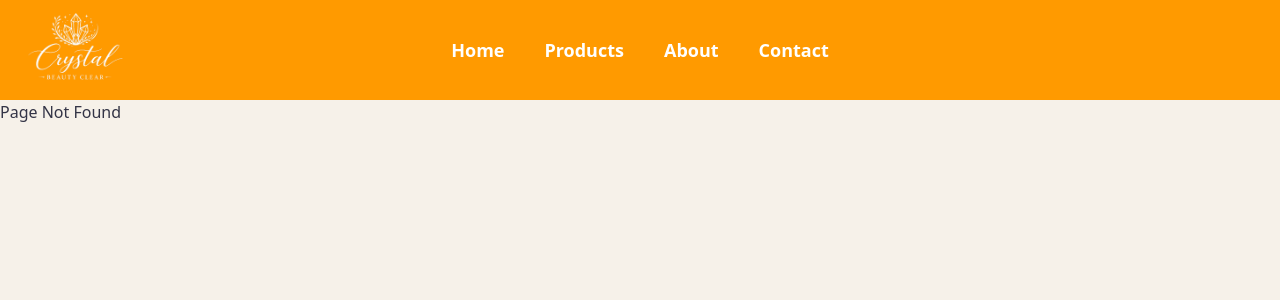
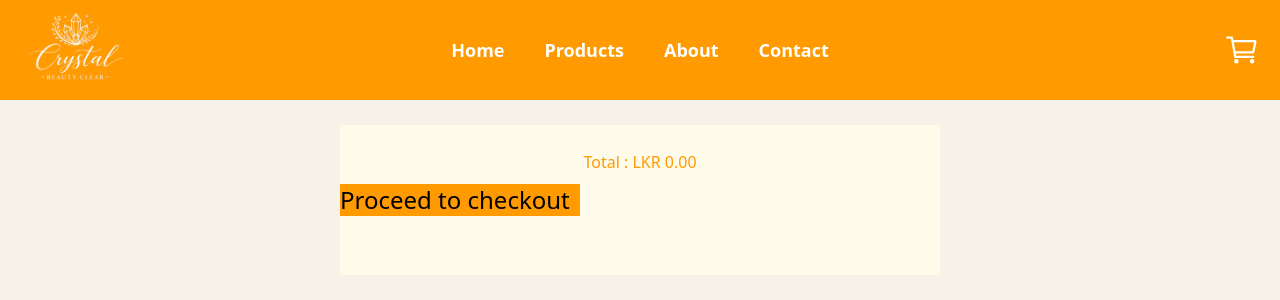
Before and after one commit to VishwaX2004/CBC-frontend, a React (Vite) app: page /cart in a window 1280 px wide. Before the commit this address had no page. Shown: the top 300 px of the page. Built offline with nearby package versions, Linux system fonts and the light colour scheme.

Commit message:
Cart Page Created ❤️👍

```diff
--- a/src/Pages/Admin/productOverview.jsx
+++ b/src/Pages/Admin/productOverview.jsx
@@ -4,6 +4,7 @@ import toast from "react-hot-toast";
 import { useParams } from "react-router-dom";
 import { Loader } from "../../components/loader";
 import ImageSlider from "../../components/imageSlider";
+import { AddtoCart, LoadCart } from "../../Utils/cart";
 
 export default function ProductOverView() {
     const params = useParams();
@@ -92,10 +93,15 @@ export default function ProductOverView() {
 
                         {/* Action Buttons */}
                         <div className="w-full flex gap-3 mt-3">
-                            <button className="flex-1 h-[46px] rounded-2xl bg-accent text-white font-semibold tracking-wide shadow-md hover:shadow-lg hover:scale-[1.02] transition-all">
+                            <button onClick={() => {
+                                AddtoCart(product, 1)
+                                toast.success("Added to Cart Successfully")
+                            }} className="flex-1 h-[46px] rounded-2xl bg-accent text-white font-semibold tracking-wide shadow-md hover:shadow-lg hover:scale-[1.02] transition-all">
                                 Add to Cart
                             </button>
-                            <button className="flex-1 h-[46px] rounded-2xl border-2 border-accent text-accent font-semibold tracking-wide hover:bg-accent hover:text-white hover:scale-[1.02] transition-all">
+                            <button onClick={()=>{
+                                console.log(LoadCart())
+                            }} className="flex-1 h-[46px] rounded-2xl border-2 border-accent text-accent font-semibold tracking-wide hover:bg-accent hover:text-white hover:scale-[1.02] transition-all">
                                 Buy Now
                             </button>
                         </div>
--- a/src/Pages/HomePage.jsx
+++ b/src/Pages/HomePage.jsx
@@ -3,6 +3,7 @@ import Header from "../components/header";
 import AdminPage from "./AdminPage";
 import { ProductPage } from "./ProductPage";
 import ProductOverView from "./Admin/productOverview";
+import CartPage from "./cart";
 
 export default function HomePage() {
 
@@ -18,7 +19,9 @@ export default function HomePage() {
                 <Route path="/about" element={<h1 className="text-text">About Us</h1>} />
                 <Route path="/contact" element={<h1 className="text-text">Contact Us</h1>} />
                 <Route path="/*" element={<h1 className="text-text">Page Not Found</h1>} />
-                <Route path="/overview/:id" element={<ProductOverView/>}></Route>
+                <Route path="/overview/:id" element={<ProductOverView/>}/>
+                <Route path="/cart" element={<CartPage/>}/>
+
             </Routes>
 
 
--- /dev/null
+++ b/src/Pages/cart.jsx
@@ -0,0 +1,99 @@
+import { FaRegCircleUp } from "react-icons/fa6"
+import { AddtoCart, GetTotal, LoadCart } from "../Utils/cart"
+import { FaRegTrashAlt } from "react-icons/fa"
+import { useState } from "react"
+import { Link } from "react-router-dom"
+
+export default function CartPage() {
+
+    const [cart,setCart] = useState(LoadCart())
+
+    return (
+
+        <div className="w-full h-[calc(100vh-100px)] flex flex-col pt-[25px] items-center">
+
+            <div className="w-[600px] flex flex-col gap-4">
+
+                {
+                    cart.map(
+                        (item,index)=>{
+
+                            return(
+
+                                <div key={index} className="w-full h-[150px] bg-amber-50 flex relative items-center">
+
+                                    <button className=" absolute text-red-500 right-[-50px] items-center text-2xl rounded-full aspect-square hover:bg-red-600 hover:text-white"><FaRegTrashAlt onClick={
+                                                ()=>{
+                                                    AddtoCart(item,-item.quantity)
+                                                   setCart(LoadCart())
+                                                }
+                                            } /></button>
+
+                                    <img className="h-full object-cover aspect-square" src={item.image} alt="" />
+
+                                    <div className="w-[250px] h-full text-text flex flex-col">
+                                            <h1>{item.name}</h1>
+                                            <span>{item.productID}</span>
+                                    </div>
+
+                                    <div className="w-[100px] h-full flex-col flex justify-center items-center ">
+
+                                            <FaRegCircleUp  className="text-3xl" onClick={
+                                                ()=>{
+                                                    AddtoCart(item,1)
+                                                    setCart(LoadCart())
+                                                }
+                                            }/>
+
+                                            <span className="font-semibold">{item.quantity}</span>
+
+                                             <FaRegCircleUp className=" rotate-180 text-3xl" onClick={
+                                                ()=>{
+                                                    AddtoCart(item,-1)
+                                                    setCart(LoadCart())
+                                                }
+                                            } />
+
+                                    </div>
+
+                                    <div className="w-[180px] h-full flex flex-col">
+
+                                        {
+                                            item.labelledPrice > item.price &&
+                                            <span className="text-accent text w-full text-lg text-right pr-[10px] line-through">LKR {item.labelledPrice}</span>
+                                        }
+
+                                            <span>{item.price}</span>
+
+                                    </div>
+
+
+                                </div>
+
+                            )
+
+                        }
+                    )
+                }
+
+                <div className="w-full h-[150px] bg-amber-50 flex justify-center items-center relative">
+
+                    <Link to="/checkout" className="absolute left-0 bg-accent text-2xl pr-[10px]">Proceed to checkout</Link>
+
+                    <div className="flex h-[100px]">
+
+                       <span className="text-right text-accent">Total : LKR {GetTotal().toFixed(2)}</span>
+
+                    </div>
+
+
+                </div>
+
+
+            </div>
+
+        </div>
+
+    )
+
+}
--- a/src/Utils/cart.js
+++ b/src/Utils/cart.js
@@ -1,67 +1,80 @@
-export function LoadCart(){
+export function LoadCart() {
+    let cartString = localStorage.getItem("cart");
 
-    let cartString = localStorage.getItem("cart")
-
-    if(cartString==null){
-        localStorage.setItem("cart","[]")
-
-        cartString = "[]"
+    if (cartString == null) {
+        localStorage.setItem("cart", "[]");
+        cartString = "[]";
     }
 
-    const cart = JSON.parse(cartString)
-
-    return cart
-
+    const cart = JSON.parse(cartString);
+    return cart;
 }
 
-export function AddtoCart(product,quantity){
+export function AddtoCart(product, quantity) {
+    let cart = LoadCart();
 
-        let cart = LoadCart()
+    const exisitinTitemIndex = cart.findIndex(
+        (itme) => {
+            return itme.productID == product.productID;
+        }
+    );
 
-        const exisitinTitemIndex = cart.findIndex(
-                (itme)=>{
-                        return itme.productID == product.productID
-                }
-        )
+    // FIX: comparison instead of assignment
+    if (exisitinTitemIndex == -1) {
 
-        if(exisitinTitemIndex=-1){
-
-            if(quantity<1){
-                console.log("Quantity must be at least 1")
-                return
-            }
-
-            const cartItem ={
-                productID : product.productID,
-                name : product.name,
-                price : product.price,
-                laballedPrice : product.laballedPrice,
-                quantity : quantity,
-                image : product.images[0]
-            }
-
-            cart.push(cartItem)
-
-        }else{
-
-            const exisitingitem = cart(exisitinTitemIndex)
-
-            const newQuantity = exisitingitem.quantity + quantity
-
-            if(newQuantity<1){
-
-                cart = cart.fillter(
-                    (itme)=>{
-                        return itme.productID = product.productID
-                    }
-                )
-
-            }else{
-               cart[exisitingitem].quantity = newQuantity
-            }
+        if (quantity < 1) {
+            console.log("Quantity must be at least 1");
+            return;
         }
 
+        const cartItem = {
+            productID: product.productID,
+            name: product.name,
+            price: product.price,
+            laballedPrice: product.laballedPrice,
+            quantity: quantity,
+            image: product.images[0],
+        };
 
-        localStorage.setItem("cart", JSON.stringify(cart))
+        cart.push(cartItem);
 
+    } else {
+
+        // FIX: correct array access
+        const exisitingitem = cart[exisitinTitemIndex];
+
+        const newQuantity = exisitingitem.quantity + quantity;
+
+        if (newQuantity < 1) {
+
+            // FIX: filter + comparison
+            cart = cart.filter(
+                (itme) => {
+                    return itme.productID != product.productID;
+                }
+            );
+
+        } else {
+            // FIX: correct index usage
+            cart[exisitinTitemIndex].quantity = newQuantity;
+        }
+    }
+
+    localStorage.setItem("cart", JSON.stringify(cart));
 }
+
+
+export function GetTotal(){
+
+    const cart = LoadCart()
+
+    let total = 0
+
+    cart.forEach(
+        (itme)=>{
+            total += itme.price * itme.quantity
+        }
+    )
+
+    return total
+}
--- a/src/components/header.jsx
+++ b/src/components/header.jsx
@@ -1,12 +1,13 @@
+import { IoCartOutline } from "react-icons/io5";
 import { Link } from "react-router-dom";
 
-export default function Header(){
-    return(
+export default function Header() {
+    return (
 
         <header className="w-full bg-accent h-[100px] text-white px-[20px]">
 
             <div className="w-full h-full flex relative">
-                 <img src="/logo.png" alt="" className="h-full w-[110px]  object-cover absolute left-0"/>
+                <img src="/logo.png" alt="" className="h-full w-[110px]  object-cover absolute left-0" />
 
                 <div className="w-full h-full flex items-center justify-center gap-[40px] text-lg font-bold">
                     <Link to="/">Home</Link>
@@ -15,11 +16,13 @@ export default function Header(){
                     <Link to="/contact">Contact</Link>
                 </div>
 
+                <Link to="/cart" className="h-full absolute right-0 flex items-center justify-center text-4xl">
+                    <IoCartOutline />
+                </Link>
+
             </div>
-
 
         </header>
 
-
     )
 }
```
